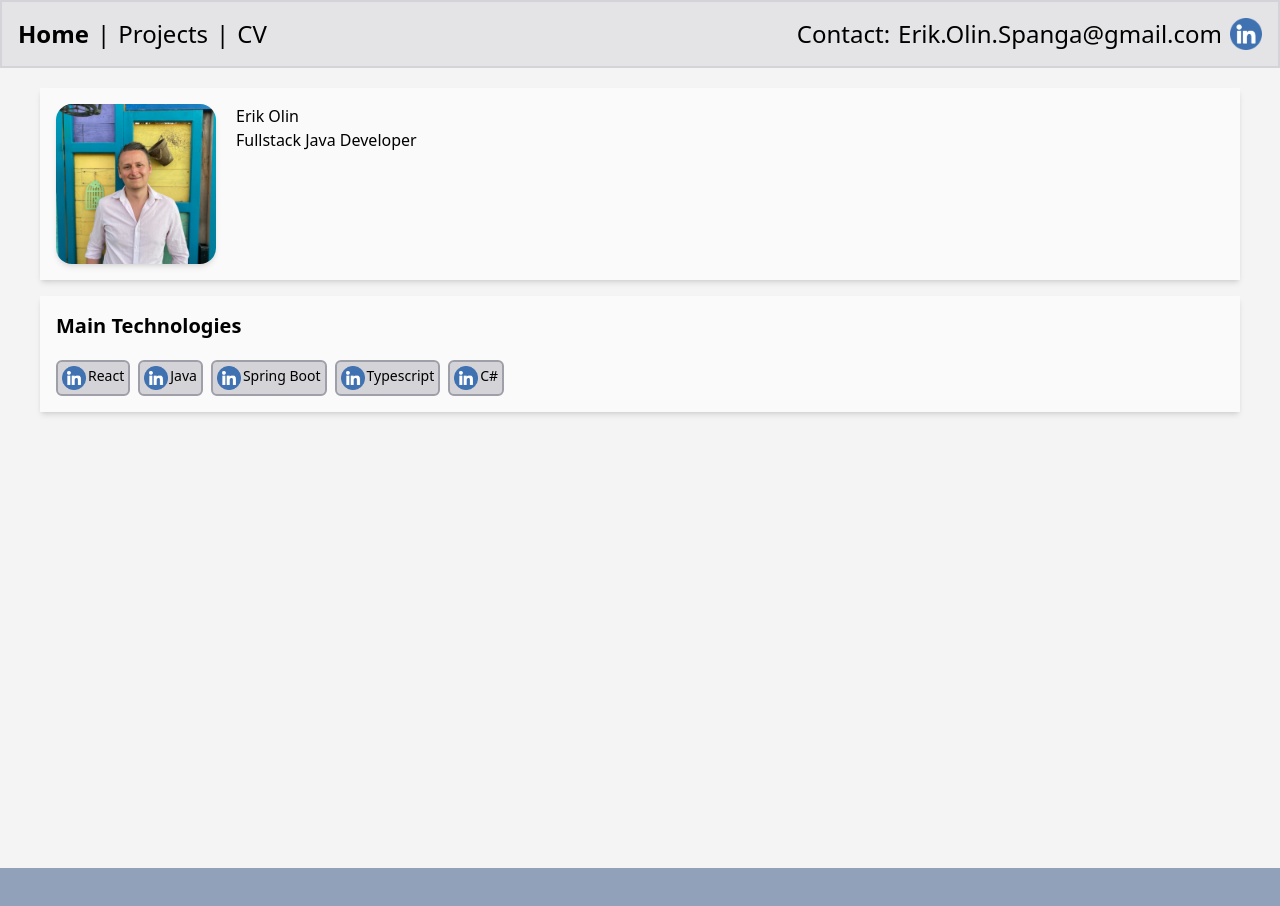
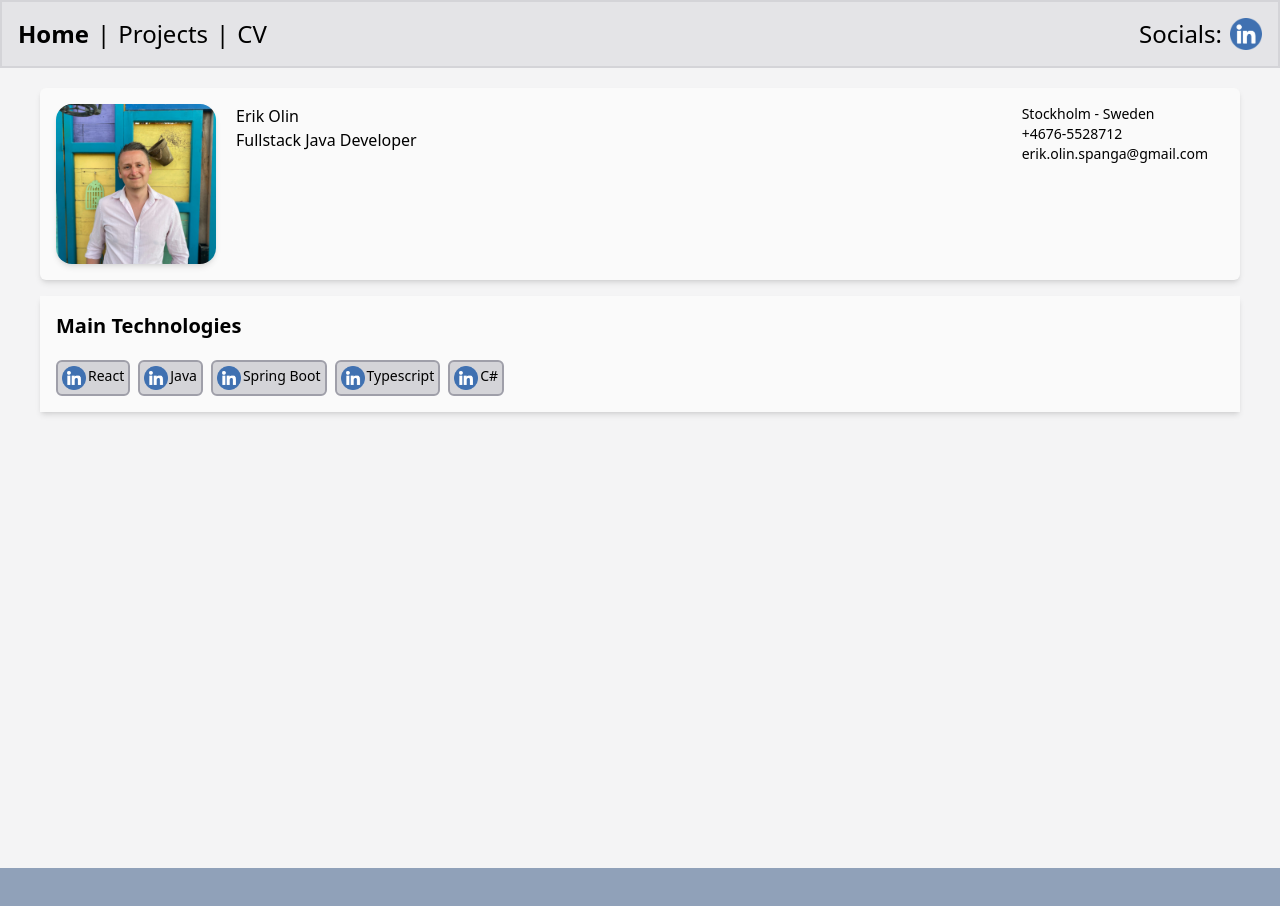
Before and after one commit to TibbersEvolved/portfolio2025, a React (Vite) app in the folder portfolio-app/: page / in a window 1280 px wide. Shown: the top 906 px of the page. Built offline with nearby package versions, Linux system fonts and the light colour scheme.

Commit message:
sorted links and contact info

```diff
--- a/portfolio-app/src/components/index/person_card.tsx
+++ b/portfolio-app/src/components/index/person_card.tsx
@@ -3,12 +3,18 @@ import myImage from "../../assets/erik2.png";
 export default function Person_Card() {
   return (
     <>
-      <section className="bg-zinc-50 shadow-md flex gap-5 p-4">
+      <section className="bg-zinc-50 shadow-md rounded-md flex gap-5 p-4">
         <img src={myImage} className="size-40 rounded-2xl shadow-md"></img>
         <aside className="flex flex-col">
           <div>Erik Olin</div>
           <div>Fullstack Java Developer</div>
+          <div></div>
         </aside>
+        <section className="flex flex-col text-sm ml-auto mr-4">
+          <div>Stockholm - Sweden</div>
+          <div>+4676-5528712</div>
+          <div>erik.olin.spanga@gmail.com</div>
+        </section>
       </section>
     </>
   );
--- a/portfolio-app/src/components/shared/navbar.tsx
+++ b/portfolio-app/src/components/shared/navbar.tsx
@@ -40,8 +40,7 @@ export default function Navbar() {
           </Link>{" "}
         </section>
         <section className="flex justify-normal gap-2">
-          <div>Contact:</div>
-          <div>Erik.Olin.Spanga@gmail.com</div>
+          <div>Socials:</div>
           <a
             href="https://www.linkedin.com/in/erik-olin-608a2611b/"
             target="_blank"
```
